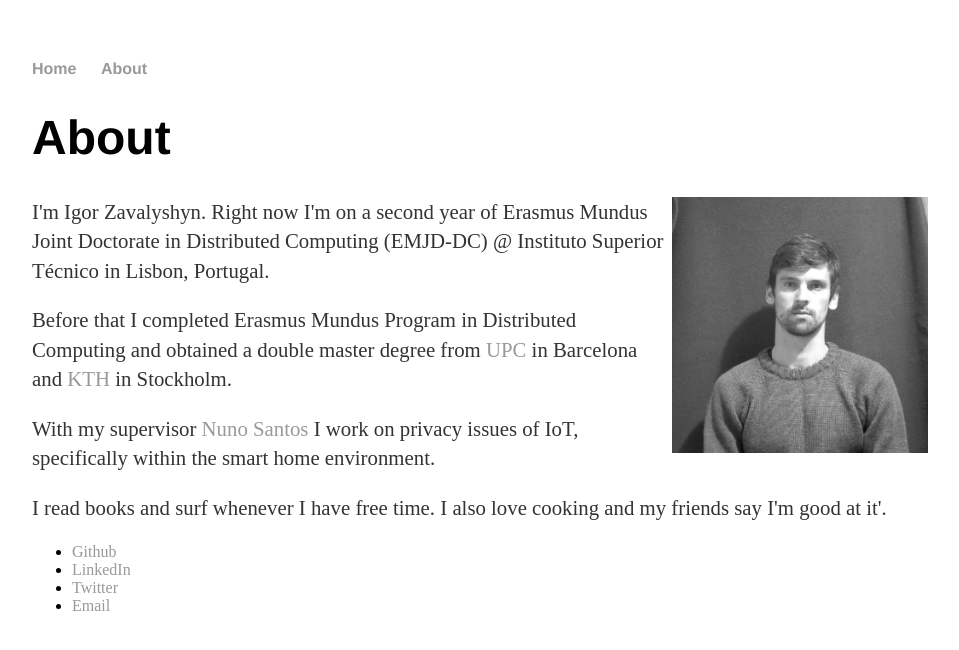
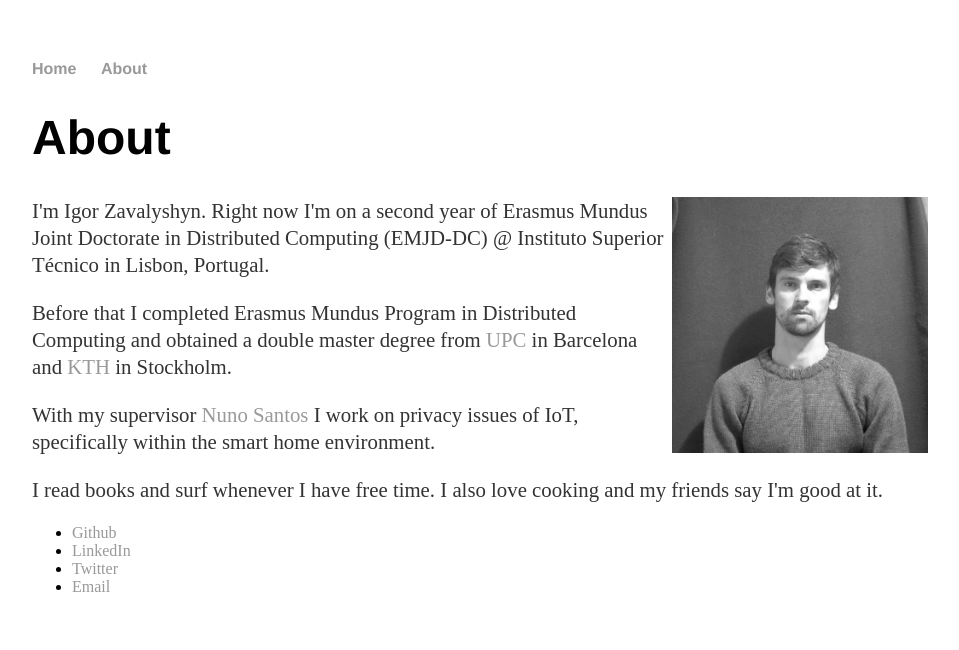
Before and after one commit to zavalyshyn/zavalyshyn.github.io, a Jekyll site: the page built from about/index.html, in a window 1280 px wide. Shown: the top 650 px of the page, without its empty margins (160-1119 px from the left). Built offline with Jekyll 4.4.1, drawn with Linux system fonts in a browser that asks for light colours.

Commit message:
more updates in css

```diff
--- a/about/index.html
+++ b/about/index.html
@@ -14,7 +14,7 @@ title: About Igor Zavalyshyn
 
 			<p>With my supervisor <a href="http://www.gsd.inesc-id.pt/~nsantos/">Nuno Santos</a> I work on privacy issues of IoT, specifically within the smart home environment. </p>
 
-			<p>I read books and surf whenever I have free time. I also love cooking and my friends say I'm good at it'. </p>
+			<p>I read books and surf whenever I have free time. I also love cooking and my friends say I'm good at it. </p>
 
 			<ul class="contacts">
 				<li><a href="https://github.com/zavalyshyn">Github</a></li>
--- a/css/main.css
+++ b/css/main.css
@@ -25,7 +25,7 @@ h1 {
 }
 p {
     font-size: 1.3em;
-    line-height: 1.4em;
+    line-height: 1.3em;
     color: #333;
 }
 footer {
```
